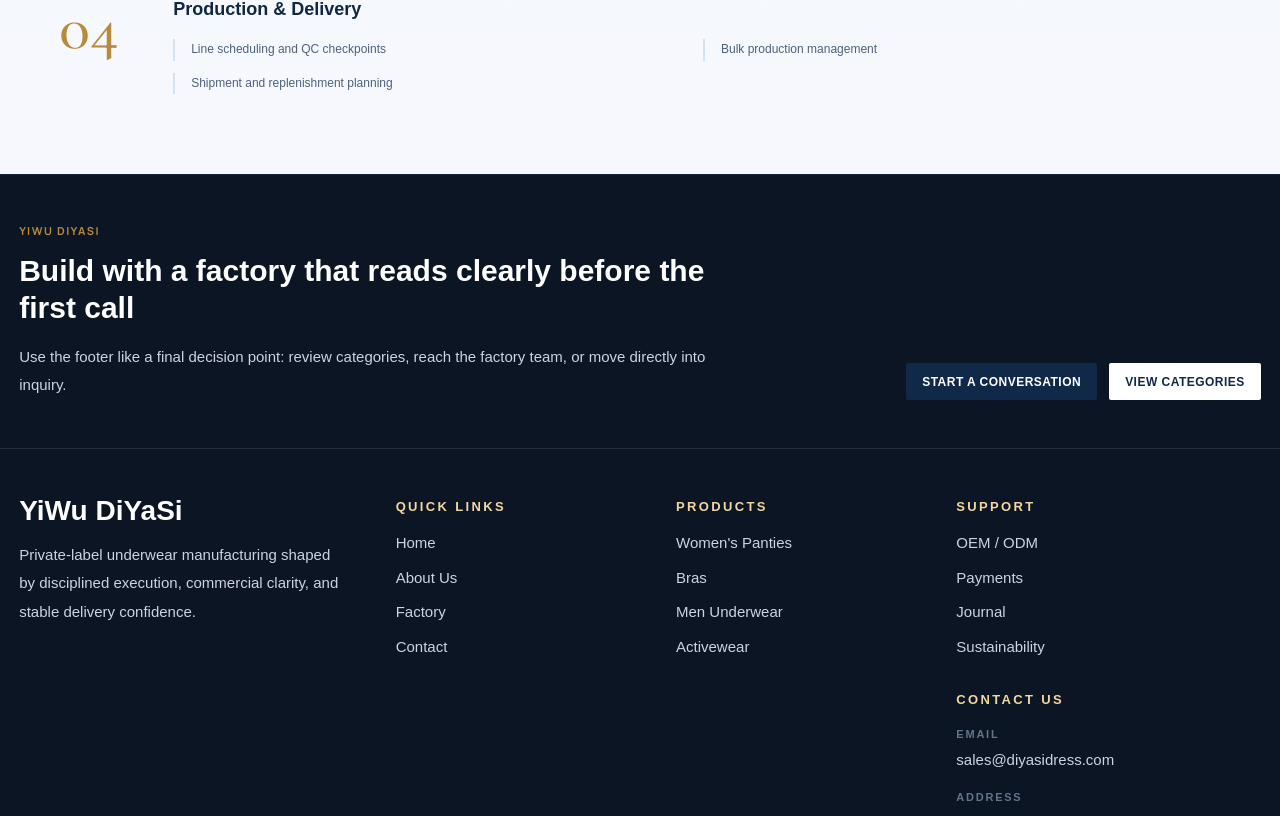
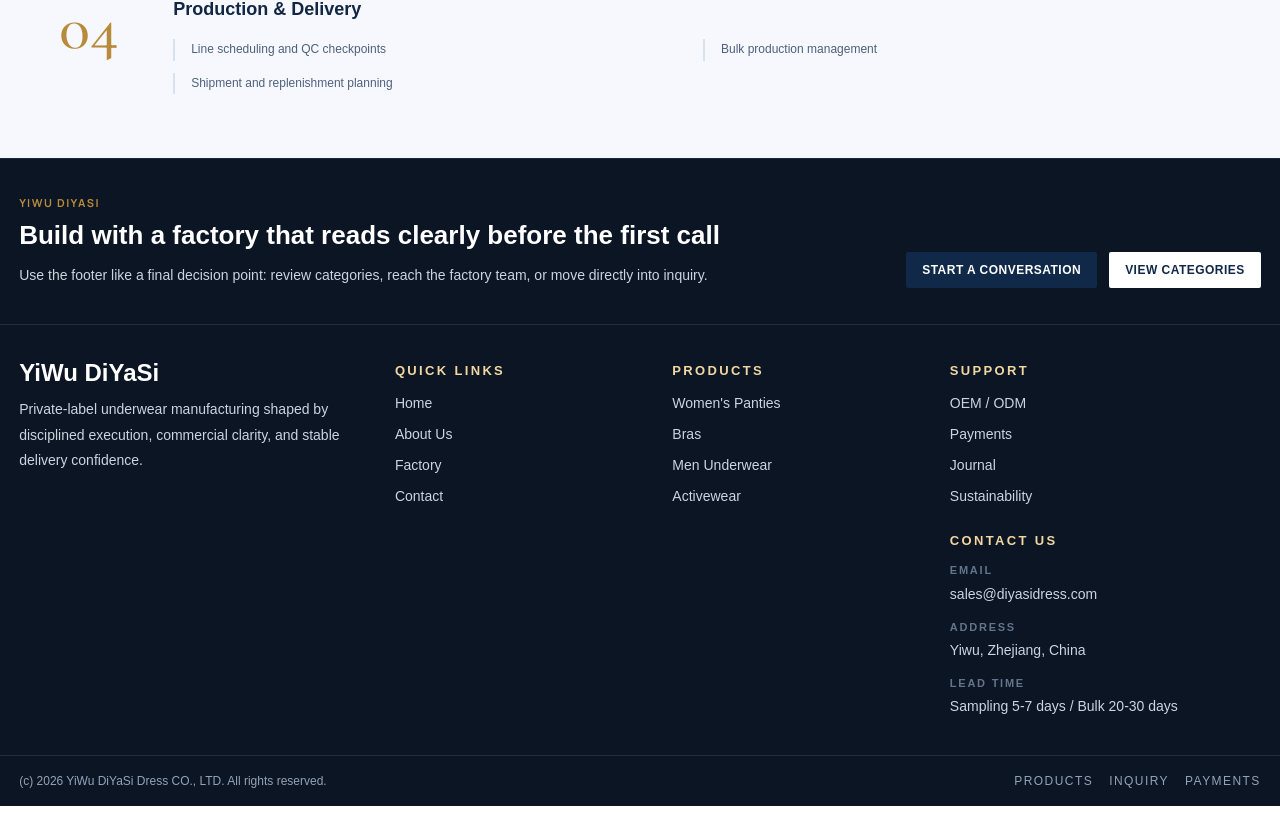
Before and after one commit to 156631890/diyasi, a Next.js app in the folder apps/web/: page /oem-odm in a window 1280 px wide. Shown: the part 1021-1837 px from the top of the page. Built offline with nearby package versions, Linux system fonts and the light colour scheme; no server answers.

Commit message:
Reduce footer and homepage section height

```diff
--- a/apps/web/app/page.tsx
+++ b/apps/web/app/page.tsx
@@ -399,7 +399,7 @@
       </section>
 
       <section className="home-wide-band home-wide-band-plain mt-10">
-        <div className="container-shell py-10">
+        <div className="container-shell py-8">
           <div className="stat-band">
           {t.metrics.map((metric) => (
             <article key={metric.label} className="stat-band-item">
@@ -412,7 +412,7 @@
       </section>
 
       <section className="home-wide-band home-wide-band-soft mt-6">
-        <div className="container-shell py-14">
+        <div className="container-shell py-8">
           <div className="editorial-strip border-b-0 pt-0">
           <div>
             <p className="kicker home-reference-subtitle">{t.factoryKicker}</p>
@@ -427,7 +427,7 @@
       </section>
 
       <section className="home-wide-band home-wide-band-white">
-        <div className="home-full-bleed-shell py-12">
+        <div className="home-full-bleed-shell py-10">
           <div className="factory-story-shell">
           <div className="factory-video-panel">
             <div className="factory-video-cover">
@@ -468,7 +468,7 @@
       </section>
 
       <section className="home-wide-band home-wide-band-plain">
-        <div className="home-full-bleed-shell py-12">
+        <div className="home-full-bleed-shell py-10">
         <div className="factory-section-head">
           <p className="kicker page-reference-subtitle">{t.gallery}</p>
           <h2 className="factory-home-title mt-2 text-[#122744]">Production floor and detail views</h2>
@@ -487,7 +487,7 @@
       </section>
 
       <section className="home-wide-band home-wide-band-soft">
-        <div className="home-full-bleed-shell py-12">
+        <div className="home-full-bleed-shell py-10">
         <div className="factory-section-head">
           <p className="kicker page-reference-subtitle">{t.certificates}</p>
           <h2 className="factory-home-title mt-2 text-[#122744]">Trust markers buyers look for early</h2>
@@ -505,7 +505,7 @@
       </section>
 
       <section className="home-wide-band home-wide-band-white">
-        <div className="home-full-bleed-shell py-12">
+        <div className="home-full-bleed-shell py-10">
         <div className="factory-section-head">
           <p className="kicker page-reference-subtitle">{t.customize}</p>
           <h2 className="factory-home-title mt-2 text-[#122744]">From concept to shipment in a readable sequence</h2>
@@ -523,7 +523,7 @@
       </section>
 
       <section className="home-wide-band home-wide-band-plain">
-        <div className="home-full-bleed-shell py-12">
+        <div className="home-full-bleed-shell py-10">
         <div className="factory-section-head">
           <p className="kicker page-reference-subtitle">{t.products}</p>
           <h2 className="factory-home-title mt-2 text-[#122744]">{t.productsDesc}</h2>
@@ -542,7 +542,7 @@
       </section>
 
       <section className="home-wide-band home-wide-band-dark">
-        <div className="container-shell py-12">
+        <div className="container-shell py-8">
         <div className="dark-band rounded-[34px] px-7 py-10 shadow-[0_32px_90px_rgba(16,30,52,0.18)] md:px-10 lg:px-12">
           <p className="kicker home-reference-subtitle text-[#f3d7a1]">{t.categoryTitle}</p>
           <h2 className="home-reference-subtitle mt-2 max-w-4xl text-white">{t.categoryTitle}</h2>
@@ -568,7 +568,7 @@
       </section>
 
       <section className="home-wide-band home-wide-band-soft">
-        <div className="home-full-bleed-shell py-12">
+        <div className="home-full-bleed-shell py-10">
         <div className="factory-section-head">
           <p className="kicker page-reference-subtitle">{t.news}</p>
           <h2 className="factory-home-title mt-2 text-[#122744]">Recent activity and publishing</h2>
@@ -594,7 +594,7 @@
       </section>
 
       <section className="home-wide-band home-wide-band-dark">
-        <div className="home-full-bleed-shell py-12">
+        <div className="home-full-bleed-shell py-10">
           <div className="factory-cta-band">
           <div>
             <p className="kicker page-reference-subtitle text-[#f3d7a1]">{t.contactTitle}</p>
--- a/apps/web/components/SiteFooter.tsx
+++ b/apps/web/components/SiteFooter.tsx
@@ -162,16 +162,16 @@
   const year = new Date().getFullYear();
 
   return (
-    <footer className="mt-20 border-t border-[#18263b] bg-[#0b1523] text-slate-200">
+    <footer className="mt-16 border-t border-[#18263b] bg-[#0b1523] text-slate-200">
       <div className="border-b border-white/10">
-        <div className="home-full-bleed-shell py-12">
-          <section className="grid gap-8 lg:grid-cols-[1.2fr_0.8fr] lg:items-end">
+        <div className="home-full-bleed-shell py-9">
+          <section className="grid gap-6 lg:grid-cols-[1.2fr_0.8fr] lg:items-end">
             <div>
               <p className="kicker text-[#f3d7a1]">{t.eyebrow}</p>
-              <h2 className="mt-3 font-[Arial] text-[30px] font-bold leading-[1.25] text-white">
+              <h2 className="mt-2 font-[Arial] text-[26px] font-bold leading-[1.2] text-white">
                 {t.ctaTitle}
               </h2>
-              <p className="mt-4 max-w-3xl font-[Arial] text-[15px] leading-[1.9] text-slate-300">
+              <p className="mt-3 max-w-3xl font-[Arial] text-[14px] leading-[1.8] text-slate-300">
                 {t.ctaDesc}
               </p>
             </div>
@@ -187,11 +187,11 @@
         </div>
       </div>
 
-      <div className="home-full-bleed-shell py-12">
-        <section className="grid gap-10 lg:grid-cols-[1.05fr_0.75fr_0.75fr_0.95fr]">
+      <div className="home-full-bleed-shell py-9">
+        <section className="grid gap-8 lg:grid-cols-[1.05fr_0.75fr_0.75fr_0.95fr]">
           <div className="pr-4">
-            <p className="font-[Arial] text-[28px] font-bold leading-none text-white">YiWu DiYaSi</p>
-            <p className="mt-4 max-w-md font-[Arial] text-[15px] leading-[1.9] text-slate-300">
+            <p className="font-[Arial] text-[24px] font-bold leading-none text-white">YiWu DiYaSi</p>
+            <p className="mt-3 max-w-md font-[Arial] text-[14px] leading-[1.8] text-slate-300">
               {t.brandDesc}
             </p>
           </div>
@@ -200,9 +200,9 @@
             <p className="font-[Arial] text-[13px] font-bold uppercase tracking-[0.18em] text-[#f3d7a1]">
               {t.quickTitle}
             </p>
-            <div className="mt-4 grid gap-3">
+            <div className="mt-3 grid gap-2.5">
               {t.quickItems.map((item) => (
-                <Link key={item.href} href={item.href} className="font-[Arial] text-[15px] text-slate-300 transition hover:text-white">
+                <Link key={item.href} href={item.href} className="font-[Arial] text-[14px] text-slate-300 transition hover:text-white">
                   {item.label}
                 </Link>
               ))}
@@ -213,23 +213,23 @@
             <p className="font-[Arial] text-[13px] font-bold uppercase tracking-[0.18em] text-[#f3d7a1]">
               {t.productTitle}
             </p>
-            <div className="mt-4 grid gap-3">
+            <div className="mt-3 grid gap-2.5">
               {t.productItems.map((item) => (
-                <Link key={item.href} href={item.href} className="font-[Arial] text-[15px] text-slate-300 transition hover:text-white">
+                <Link key={item.href} href={item.href} className="font-[Arial] text-[14px] text-slate-300 transition hover:text-white">
                   {item.label}
                 </Link>
               ))}
             </div>
           </div>
 
-          <div className="grid gap-8">
+          <div className="grid gap-6">
             <div>
               <p className="font-[Arial] text-[13px] font-bold uppercase tracking-[0.18em] text-[#f3d7a1]">
                 {t.supportTitle}
               </p>
-              <div className="mt-4 grid gap-3">
+              <div className="mt-3 grid gap-2.5">
                 {t.supportItems.map((item) => (
-                  <Link key={item.href} href={item.href} className="font-[Arial] text-[15px] text-slate-300 transition hover:text-white">
+                  <Link key={item.href} href={item.href} className="font-[Arial] text-[14px] text-slate-300 transition hover:text-white">
                     {item.label}
                   </Link>
                 ))}
@@ -239,13 +239,13 @@
               <p className="font-[Arial] text-[13px] font-bold uppercase tracking-[0.18em] text-[#f3d7a1]">
                 {t.contactTitle}
               </p>
-              <div className="mt-4 grid gap-4">
+              <div className="mt-3 grid gap-3">
                 {t.contactRows.map((row) => (
                   <div key={row.label}>
                     <p className="font-[Arial] text-[11px] font-bold uppercase tracking-[0.16em] text-slate-500">
                       {row.label}
                     </p>
-                    <p className="mt-1 font-[Arial] text-[15px] leading-[1.8] text-slate-300">
+                    <p className="mt-1 font-[Arial] text-[14px] leading-[1.7] text-slate-300">
                       {row.value}
                     </p>
                   </div>
@@ -257,7 +257,7 @@
       </div>
 
       <div className="border-t border-white/10">
-        <div className="home-full-bleed-shell flex flex-col gap-4 py-5 md:flex-row md:items-center md:justify-between">
+        <div className="home-full-bleed-shell flex flex-col gap-3 py-4 md:flex-row md:items-center md:justify-between">
           <p className="font-[Arial] text-[12px] text-slate-400">
             (c) {year} YiWu DiYaSi Dress CO., LTD. {t.rights}
           </p>
```
